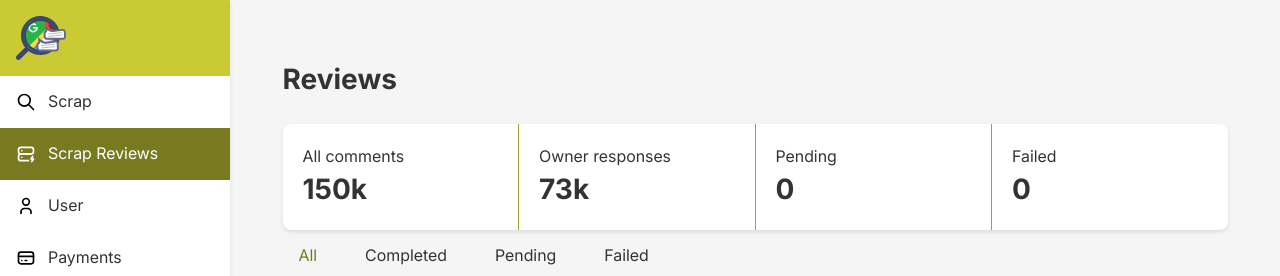
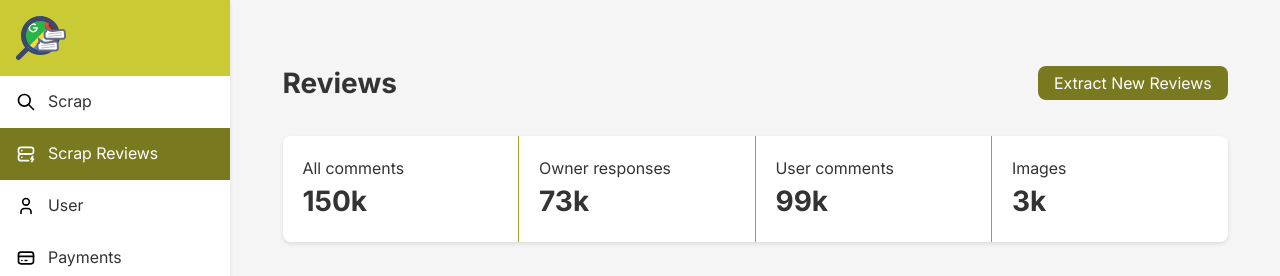
Before and after one commit to shakhrillo/m_main, a React (Vite) app in the folder SELENIUM_NODEJS/client/: page /reviews in a window 1280 px wide. Shown: the top 276 px of the page. Built offline with nearby package versions, Linux system fonts and the light colour scheme; no server answers; the database is empty; sample sign-in values are in the browser's storage.

Commit message:
Refactor ReviewsList layout; update header structure and button for extracting reviews

```diff
--- a/SELENIUM_NODEJS/client/src/pages/reviews/ReviewsList.tsx
+++ b/SELENIUM_NODEJS/client/src/pages/reviews/ReviewsList.tsx
@@ -148,8 +148,13 @@ const Dashboard: React.FC = () => {
 
   return (
     <>
-      <h3>Reviews</h3>
-      <div className="card d-flex">
+      <div className="d-flex align-items-center gap-3 py-3 my-5">
+        <h3 className="m-0">Reviews</h3>
+        <button className="button button-primary ml-auto">
+          Extract new reviews
+        </button>
+      </div>
+      <div className="card d-flex my-5">
         <div className="d-flex-column w-100 border-right p-5">
           <p className="m-0">All comments</p>
           <h3 className="m-0">150k</h3>
@@ -159,12 +164,12 @@ const Dashboard: React.FC = () => {
           <h3 className="m-0">73k</h3>
         </div>
         <div className="d-flex-column w-100 border-right p-5">
-          <p className="m-0">Pending</p>
-          <h3 className="m-0">0</h3>
+          <p className="m-0">User comments</p>
+          <h3 className="m-0">99k</h3>
         </div>
         <div className="d-flex-column w-100 p-5">
-          <p className="m-0">Failed</p>
-          <h3 className="m-0">0</h3>
+          <p className="m-0">Images</p>
+          <h3 className="m-0">3k</h3>
         </div>
       </div>
       <div className="nav">
```
